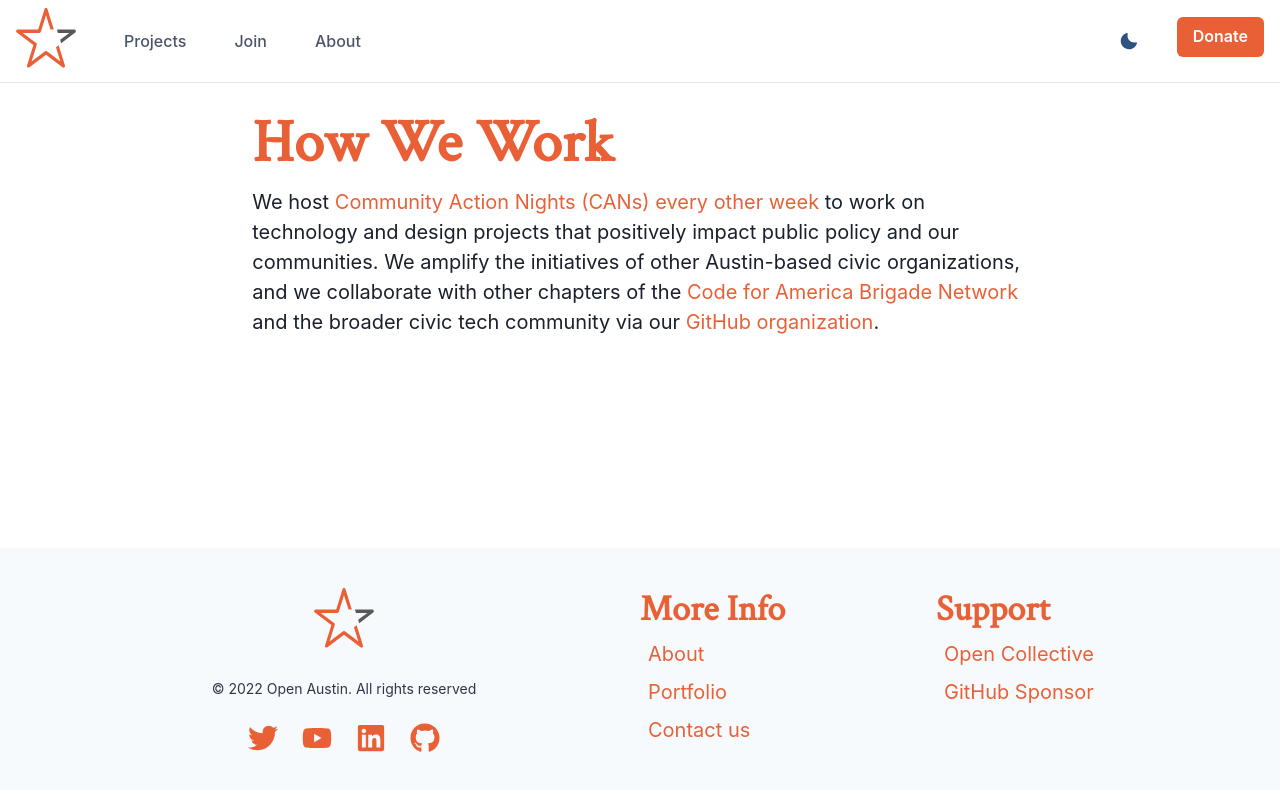
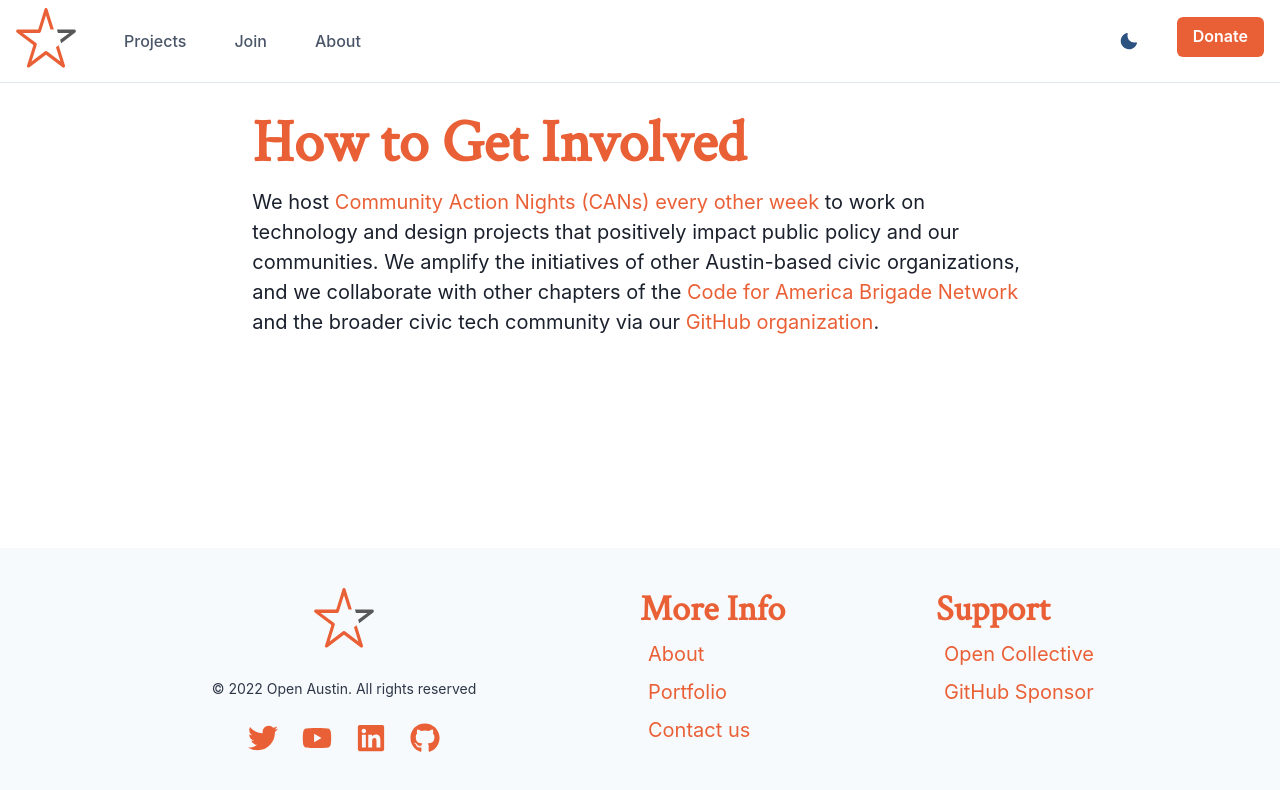
Before and after one commit to open-austin/website-v2-vercel, a Next.js app: page /how-to-get-involved in a window 1280 px wide. Shown: the top 790 px of the page. Built offline with nearby package versions, Linux system fonts and the light colour scheme.

Commit message:
Fixed headers

```diff
--- a/components/projectHeader.tsx
+++ b/components/projectHeader.tsx
@@ -9,12 +9,14 @@ const ProjectHeader = () => {
       justifyContent={{ base: 'space-around' }}
       gap={4}
     >
-      <Heading variant="title">Projects</Heading>
+      <Heading variant="title">Portfolio</Heading>
       <Text style={{ textAlign: 'center' }} fontSize="xl">
         Have an idea to improve our community?
       </Text>
       <Link href="/collaborate-with-us" passHref>
-        <Button variant="primary" as="a">Submit Your Idea</Button>
+        <Button variant="primary" as="a">
+          Submit Your Idea
+        </Button>
       </Link>
     </Flex>
   )
--- a/pages/collaborate-with-us.tsx
+++ b/pages/collaborate-with-us.tsx
@@ -19,7 +19,7 @@ const Collaborate = () => {
       <Stack>
         <Center>
           <Heading as="h1" variant="title">
-            Collaborate With Us
+            Submit a Project Idea
           </Heading>
         </Center>
         <Box>
--- a/pages/how-to-get-involved.tsx
+++ b/pages/how-to-get-involved.tsx
@@ -5,7 +5,7 @@ const GetInvolved = () => {
     <Container maxW="80ch" minH={'calc(100vh - 335px)'}>
       <Stack>
         <Heading as="h1" variant="title">
-          How We Work
+          How to Get Involved
         </Heading>
         <Text>
           We host{' '}
--- a/pages/meet-the-team.tsx
+++ b/pages/meet-the-team.tsx
@@ -15,7 +15,7 @@ const MeetTheTeam = () => (
     <Stack py={{ base: 10, md: 14 }}>
       <Center>
         <Heading as="h1" variant="title" mb={8} justifyContent="center">
-          Open Austin Leadership
+          Meet the Team
         </Heading>
       </Center>
       <Text>
```
